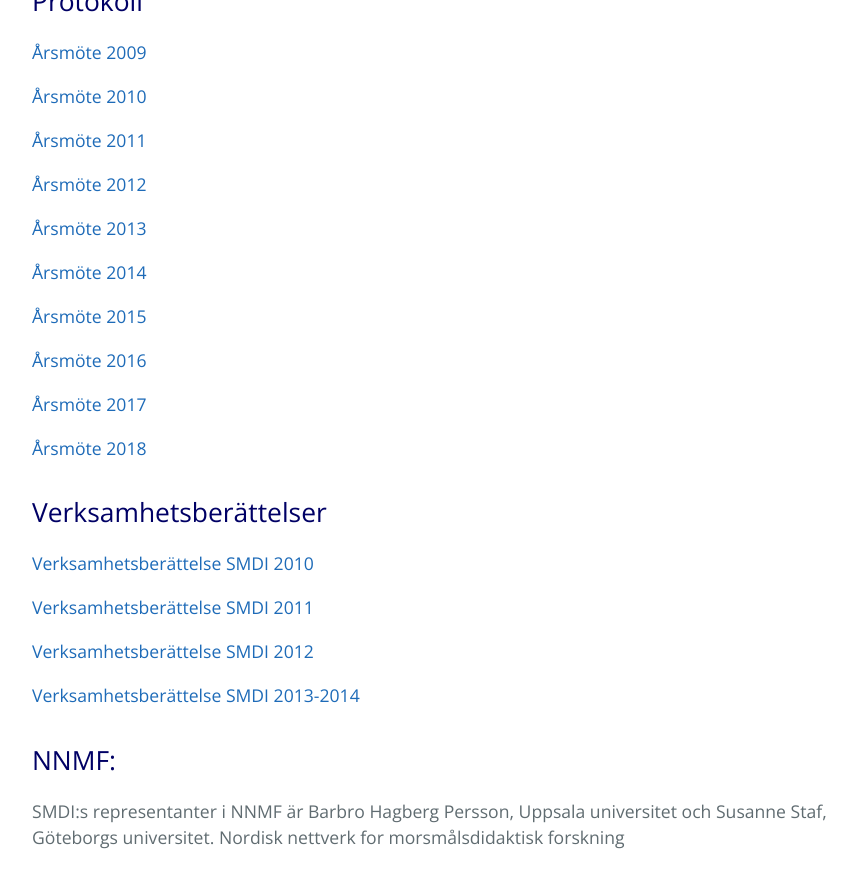
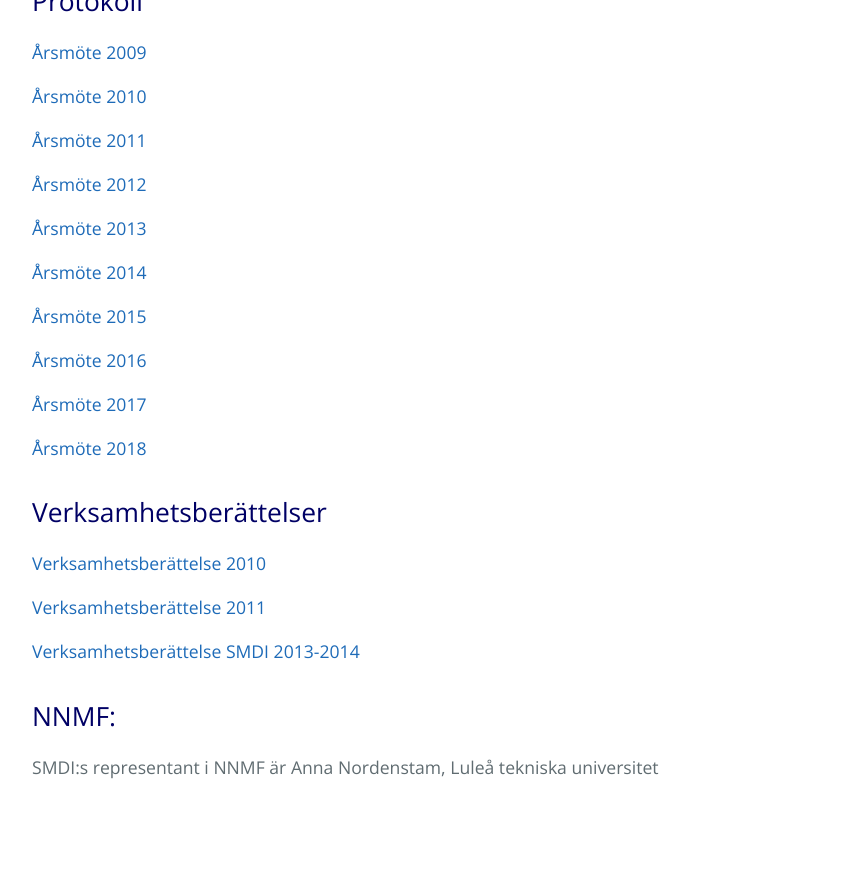
Before and after one commit to smdihemsida/smdihemsida.github.io, a Jekyll site: the page built from nätverket.md, in a window 1280 px wide and 900 px high, scrolled down 1451 px. Shown: the top 888 px of the window, without its empty margins (192-1049 px from the left). Built offline with Jekyll 4.4.1, drawn with Linux system fonts in a browser that asks for light colours; our own code applies the rules of GitHub Pages for plain Markdown files; after the commit the page ends 2281 px from its top, so only the background shows below that.

Commit message:
Update nätverket.md

```diff
--- a/nätverket.md
+++ b/nätverket.md
@@ -53,16 +53,13 @@ I ledningen för nätverket SMDI finns en nätverksstyrelse. Inom nätverksstyre
 
 ## Verksamhetsberättelser
 
-[Verksamhetsberättelse SMDI 2010](https://drive.google.com/open?id=1Yk-D_pwe2O-vLMKIUc6PqqzUTu6w1Tg2)
+[Verksamhetsberättelse 2010](https://drive.google.com/open?id=11c-SOFPqGyTK475EndyV5L-NVb6wcQEb)
 
 
-[Verksamhetsberättelse SMDI 2011](https://drive.google.com/open?id=1Yk-D_pwe2O-vLMKIUc6PqqzUTu6w1Tg2)
+[Verksamhetsberättelse 2011](https://drive.google.com/open?id=1OYedZPn6o284YH3dp6QdNKuE-V0w_1jI)
 
 
-[Verksamhetsberättelse SMDI 2012](https://drive.google.com/open?id=1Yk-D_pwe2O-vLMKIUc6PqqzUTu6w1Tg2)
-
-
-[Verksamhetsberättelse SMDI 2013-2014](https://drive.google.com/open?id=1Yk-D_pwe2O-vLMKIUc6PqqzUTu6w1Tg2)
+[Verksamhetsberättelse SMDI 2013-2014](https://drive.google.com/open?id=1edqmBKVYCnEqEzSWzHY1PjL_q0VAi8Bw)
 
 ## NNMF:
-SMDI:s representanter i NNMF är Barbro Hagberg Persson, Uppsala universitet och Susanne Staf, Göteborgs universitet. Nordisk nettverk for morsmålsdidaktisk forskning
+SMDI:s representant i NNMF är Anna Nordenstam, Luleå tekniska universitet
```
